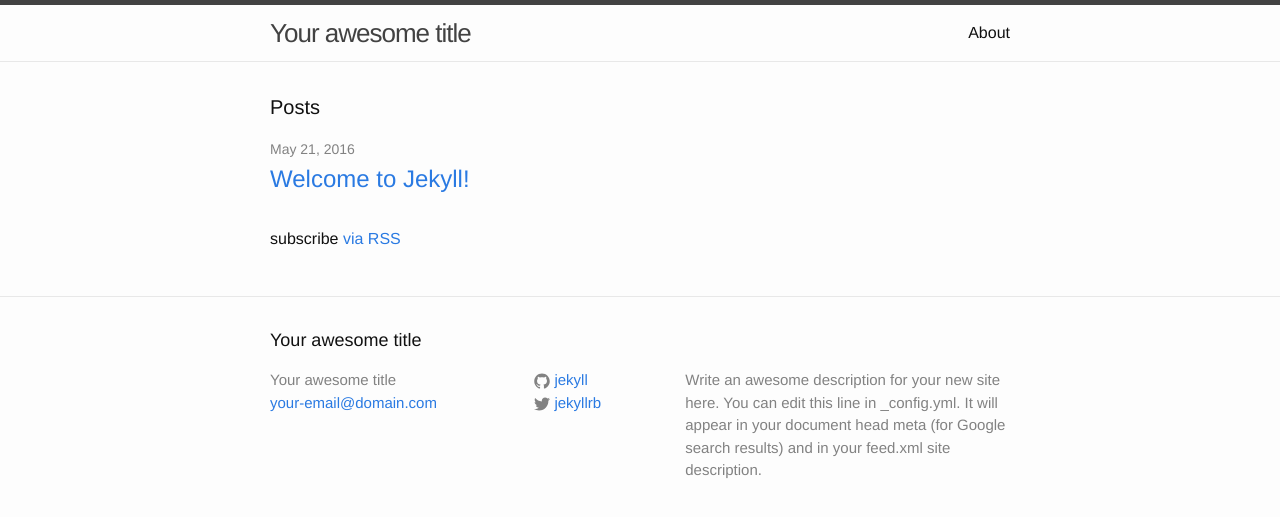
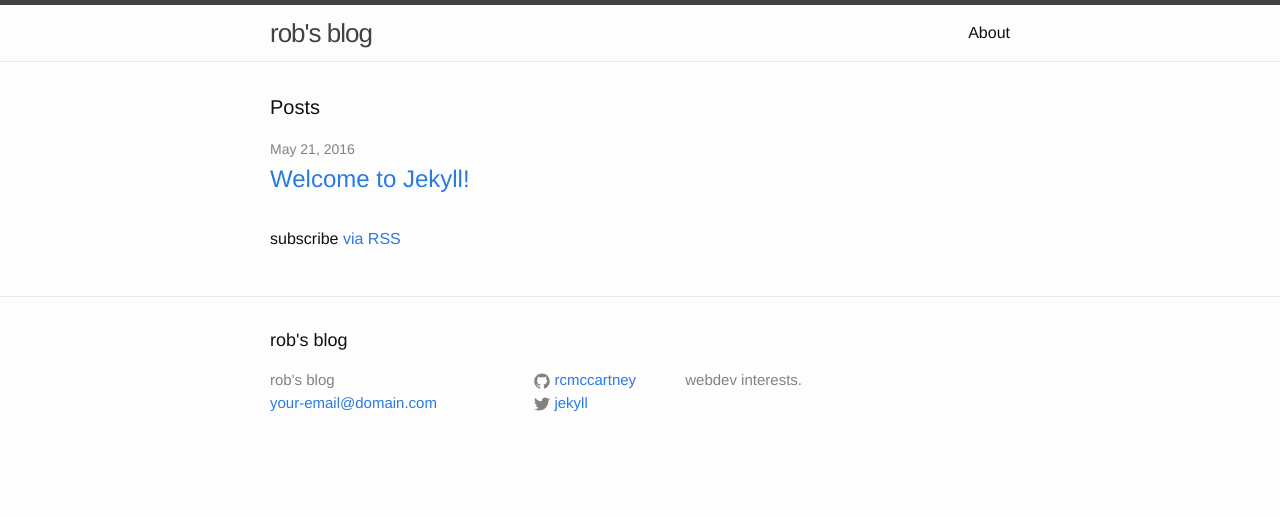
Before and after one commit to rcmccartney/rcmccartney.github.io, a Jekyll site: the page built from index.html, in a window 1280 px wide. Shown: the top 517 px of the page. Built offline with Jekyll 4.4.1, drawn with Linux system fonts in a browser that asks for light colours.

Commit message:
Update _config.yml
Changing global vars on webpage

```diff
--- a/_config.yml
+++ b/_config.yml
@@ -6,16 +6,14 @@
 # 'jekyll serve'. If you change this file, please restart the server process.
 
 # Site settings
-title: Your awesome title
+title: rob's blog
 email: your-email@domain.com
 description: > # this means to ignore newlines until "baseurl:"
-  Write an awesome description for your new site here. You can edit this
-  line in _config.yml. It will appear in your document head meta (for
-  Google search results) and in your feed.xml site description.
+  webdev interests.
 baseurl: "" # the subpath of your site, e.g. /blog
-url: "http://yourdomain.com" # the base hostname & protocol for your site
-twitter_username: jekyllrb
-github_username:  jekyll
+url: "https://rcmccartney.github.io/" # the base hostname & protocol for your site
+twitter_username: jekyll
+github_username:  rcmccartney
 
 # Build settings
 markdown: kramdown
```
